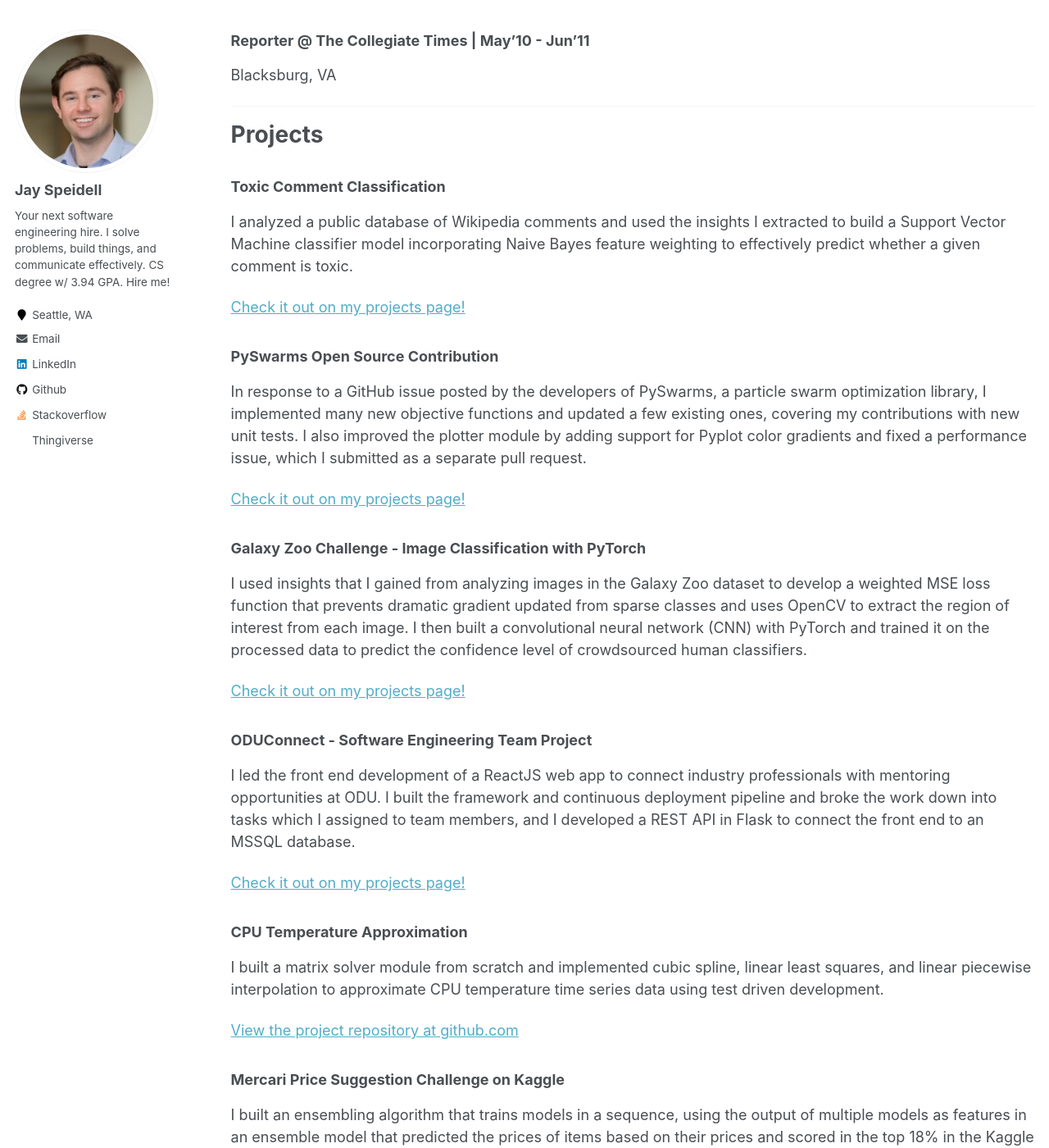
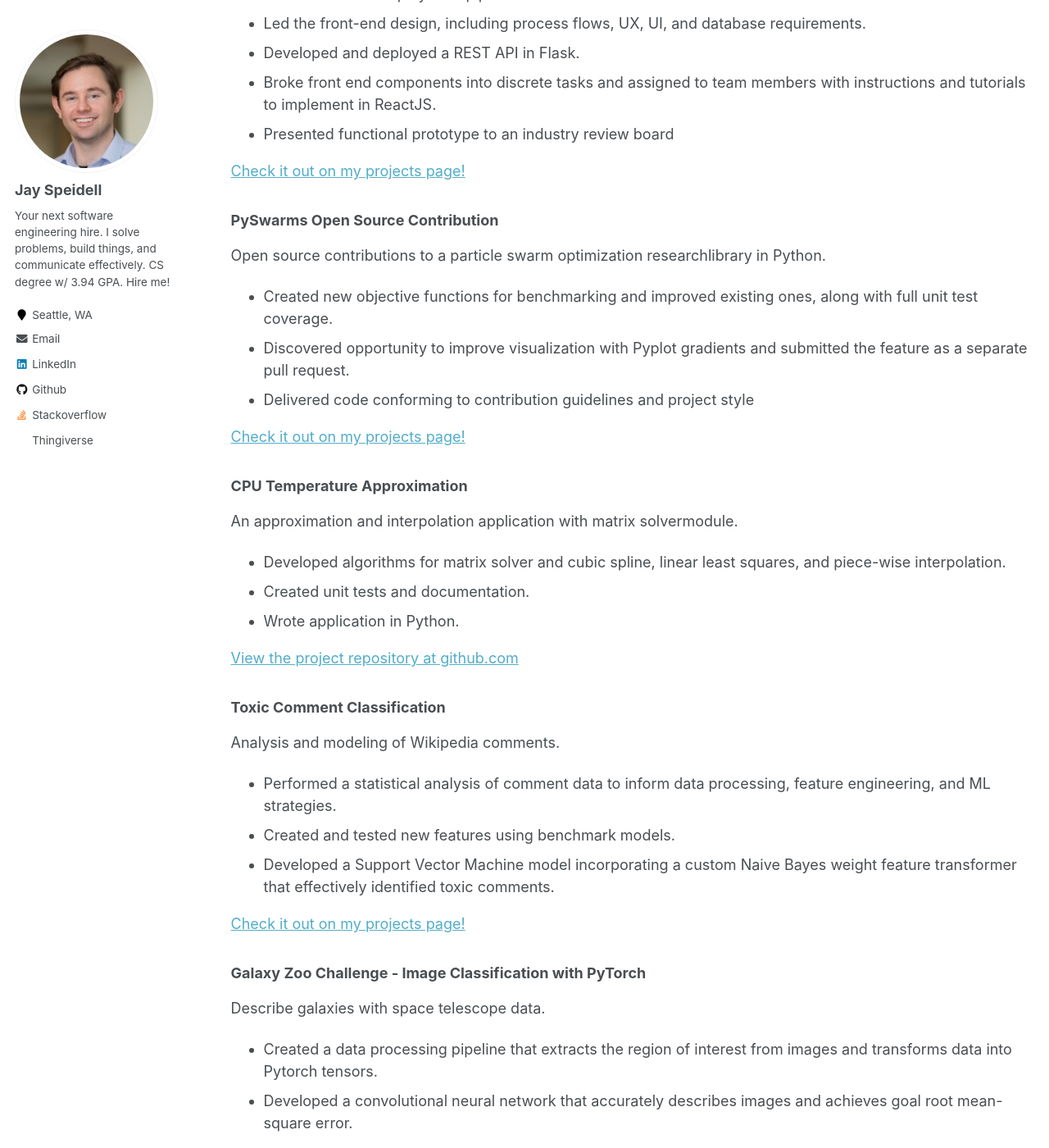
Before and after one commit to jayspeidell/jayspeidell.github.io, a Jekyll site: the page built from _pages/cv.md, in a window 1280 px wide and 1400 px high, scrolled down 1865 px. Shown: the whole window at 82% size. Built offline with Jekyll 4.4.1, drawn with Linux system fonts in a browser that asks for light colours; some of the changed text lies outside the part shown.

Commit message:
Update cv.md
Resume update from web editor

```diff
--- a/_pages/cv.md
+++ b/_pages/cv.md
@@ -35,9 +35,10 @@ redirect_from:
 
 I also scored in the top 94th percentile nationally in the MFT Computer Science exit exam.
 
+{::comment}
 ![](/images/other/exit_exam.png){:style="width: 50%"}
 
-{::comment}
+
 ![-ico](\images\ico\Virginia_Tech_Hokies_logo.svg)
 ![-ico](\images\ico\odu.svg)
 {:/comment}
@@ -68,30 +69,46 @@ Blacksburg, VA
 
 # Projects
 
+### ODUConnect - Software Engineering Team Project
+An interactive web app to connect industry professionals with mentoring opportunities at ODU.
+* Built continuous deployment pipelines.
+* Led the front-end design, including process flows, UX, UI, and database requirements.
+* Developed and deployed a REST API in Flask.
+* Broke front end components into discrete tasks and assigned to team members with instructions and tutorials to implement in ReactJS.
+* Presented functional prototype to an industry review board
+
+[Check it out on my projects page!](../portfolio/project08-oduconnect)
+
+### PySwarms Open Source Contribution
+Open source contributions to a particle swarm optimization researchlibrary in Python.
+* Created new objective functions for benchmarking and improved existing ones, along with full unit test coverage.
+* Discovered opportunity to improve visualization with Pyplot gradients and submitted the feature as a separate pull request.
+* Delivered code conforming to contribution guidelines and project style
+
+[Check it out on my projects page!](/portfolio/project00-pyswarms/){:target="_blank"}
+
+### CPU Temperature Approximation
+An approximation and interpolation application with matrix solvermodule.
+* Developed algorithms for matrix solver and cubic spline, linear least squares, and piece-wise interpolation.
+* Created unit tests and documentation.
+* Wrote application in Python.
+
+[View the project repository at github.com](https://github.com/jayspeidell/cpu-temp-approximation){:target="_blank"}
+
 ### Toxic Comment Classification
-I analyzed a public database of Wikipedia comments and used the insights I extracted to build a Support Vector Machine classifier model incorporating Naive Bayes feature weighting to effectively predict whether a given comment is toxic.
+Analysis and modeling of Wikipedia comments.
+* Performed a statistical analysis of comment data to inform data processing, feature engineering, and ML strategies.
+* Created and tested new features using benchmark models.
+* Developed a Support Vector Machine model incorporating a custom Naive Bayes weight feature transformer that effectively identified toxic comments.
 
 [Check it out on my projects page!](/portfolio/project05-toxic-comments/){:target="_blank"}
 
-### PySwarms Open Source Contribution
-In response to a GitHub issue posted by the developers of PySwarms, a particle swarm optimization library, I implemented many new objective functions and updated a few existing ones, covering my contributions with new unit tests. I also improved the plotter module by adding support for Pyplot color gradients and fixed a performance issue, which I submitted as a separate pull request.
-
-[Check it out on my projects page!](/portfolio/project00-pyswarms/){:target="_blank"}
-
 ### Galaxy Zoo Challenge - Image Classification with PyTorch
-I used insights that I gained from analyzing images in the Galaxy Zoo dataset to develop a weighted MSE loss function that prevents dramatic gradient updated from sparse classes and uses OpenCV to extract the region of interest from each image. I then built a convolutional neural network (CNN) with PyTorch and trained it on the processed data to predict the confidence level of crowdsourced human classifiers.
+Describe galaxies with space telescope data.
+* Created a data processing pipeline that extracts the region of interest from images and transforms data into Pytorch tensors.
+* Developed a convolutional neural network that accurately describes images and achieves goal root mean-square error.
 
 [Check it out on my projects page!](../portfolio/project07-galazy-zoo/){:target="_blank"}
-
-### ODUConnect - Software Engineering Team Project
-I led the front end development of a ReactJS web app to connect industry professionals with mentoring opportunities at ODU. I built the framework and continuous deployment pipeline and broke the work down into tasks which I assigned to team members, and I developed a REST API in Flask to connect the front end to an MSSQL database.
-
-[Check it out on my projects page!](../portfolio/project08-oduconnect)
-
-### CPU Temperature Approximation
-I built a matrix solver module from scratch and implemented cubic spline, linear least squares, and linear piecewise interpolation to approximate CPU temperature time series data using test driven development.
-
-[View the project repository at github.com](https://github.com/jayspeidell/cpu-temp-approximation){:target="_blank"}
 
 ### Mercari Price Suggestion Challenge on Kaggle
 I built an ensembling algorithm that trains models in a sequence, using the output of multiple models as features in an ensemble model that predicted the prices of items based on their prices and scored in the top 18% in the Kaggle challenge.
@@ -105,8 +122,8 @@ I built an ensembling algorithm that trains models in a sequence, using the outp
 * [View my project notebook on kaggle.com](https://www.kaggle.com/jayspeidell/visualizing-and-modeling-dc-bikeshare-ridership){:target="_blank"}
 
 ### Super Moon Attack
-* Developed a game in Python where you can fly a space ship over the surface of the moon and shoot aliens.
-* [View the project repository on GitHub](https://github.com/jayspeidell/super-moon-attack){:target="_blank"}
+Developed a game in Python where you can fly a space ship over the surface of the moon and shoot aliens.
+[View the project repository on GitHub](https://github.com/jayspeidell/super-moon-attack){:target="_blank"}
 {:/comment}
 
 
@@ -129,6 +146,21 @@ I built an ensembling algorithm that trains models in a sequence, using the outp
   * SQL
 * Statistics
 
+* Data Exploration & Cleaning
+  * Pandas
+* Data Visualization
+  * Folium
+  * Pyplot
+  * Seaborn
+* Machine Learning
+  * Numpy
+  * Pytorch
+  * Scikit Learn
+  * Scipy
+  * Tensorflow
+* SQL
+* Statistics
+
 ### Computer Science
 * Automation (Scripting, Makefiles, anything else I can do to get out of clicking buttons more than once or opening an IDE.)
 * Cloud Computing Environments <br /> ![-ico](\images\ico\Amazon_Web_Services_Logo.svg) ![-ico](\images\ico\gce.svg)
```
